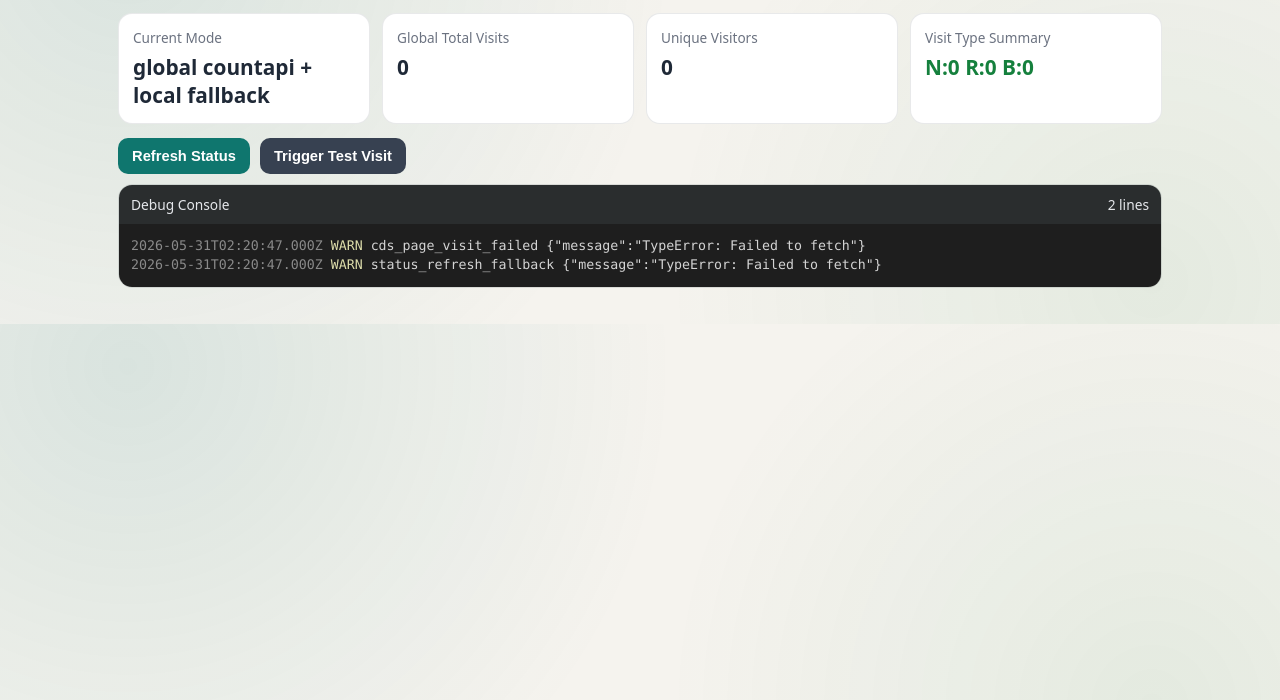
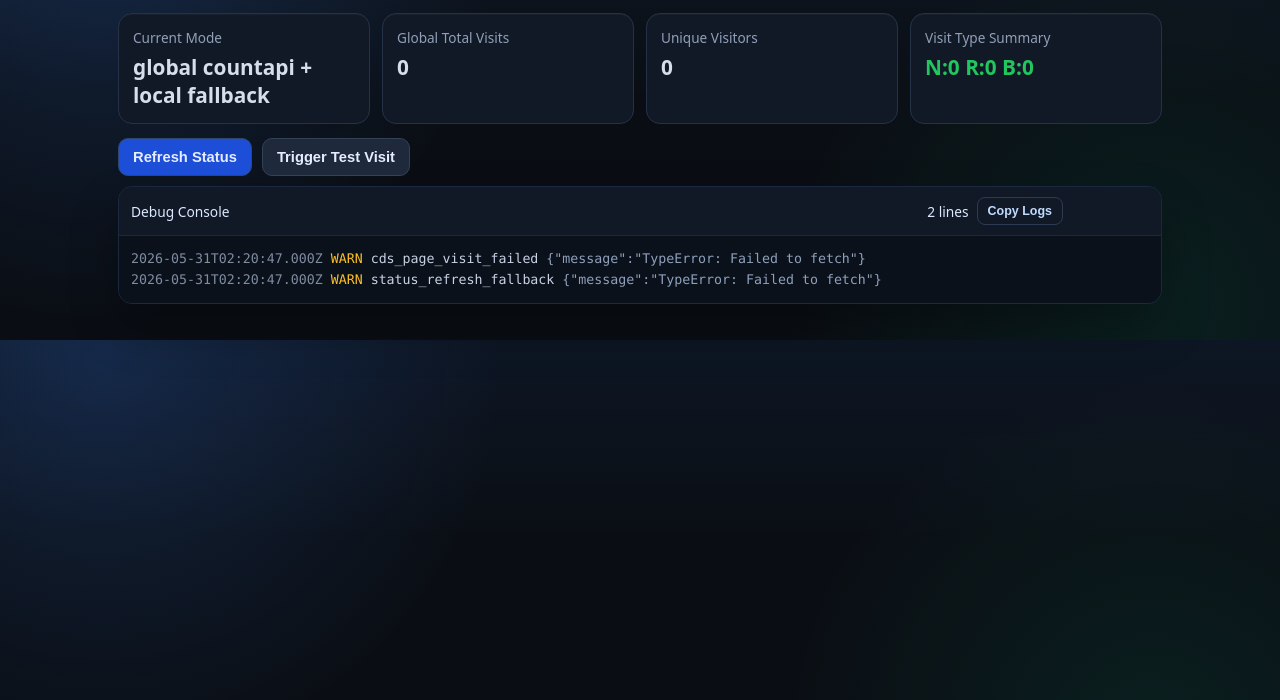
Before and after one commit to NexusDevelopments/Sit, a website: page cds.html in a window 1280 px wide. Shown: the part 100-800 px from the top of the page. Drawn offline with Linux system fonts and the light colour scheme; no server answers.

Commit message:
Redesign /cds as dark console with copy logs button

```diff
--- a/cds.html
+++ b/cds.html
@@ -6,20 +6,21 @@
     <title>Counter Debug Screen</title>
     <style>
       :root {
-        --bg: #f5f3ee;
-        --panel: #ffffff;
-        --ink: #1f2937;
-        --muted: #6b7280;
-        --accent: #0f766e;
-        --ok: #15803d;
-        --warn: #b45309;
-        --err: #b91c1c;
-        --console-bg: #1e1e1e;
-        --console-fg: #d4d4d4;
-        --console-muted: #8a8a8a;
-        --console-info: #4fc1ff;
-        --console-warn: #dcdcaa;
-        --console-error: #f48771;
+        --bg: #0a0e14;
+        --panel: #121926;
+        --ink: #d5deea;
+        --muted: #8fa0b8;
+        --accent: #3b82f6;
+        --ok: #22c55e;
+        --warn: #f59e0b;
+        --err: #ef4444;
+        --console-bg: #0b111b;
+        --console-fg: #d7dde8;
+        --console-muted: #7f8ca1;
+        --console-info: #60a5fa;
+        --console-warn: #fbbf24;
+        --console-error: #f87171;
+        --console-border: #1b2940;
       }
 
       * {
@@ -31,8 +32,9 @@
         font-family: ui-sans-serif, system-ui, -apple-system, Segoe UI, sans-serif;
         color: var(--ink);
         background:
-          radial-gradient(circle at 10% 10%, rgba(15, 118, 110, 0.12), transparent 45%),
-          radial-gradient(circle at 90% 90%, rgba(21, 128, 61, 0.08), transparent 40%),
+          radial-gradient(circle at 8% 5%, rgba(59, 130, 246, 0.18), transparent 32%),
+          radial-gradient(circle at 90% 92%, rgba(16, 185, 129, 0.1), transparent 30%),
+          linear-gradient(180deg, rgba(59, 130, 246, 0.07), transparent 45%),
           var(--bg);
       }
 
@@ -68,8 +70,9 @@
         padding: 8px 12px;
         font-size: 0.9rem;
         font-weight: 600;
-        background: rgba(15, 118, 110, 0.12);
-        color: var(--accent);
+        background: rgba(59, 130, 246, 0.15);
+        border: 1px solid rgba(96, 165, 250, 0.35);
+        color: #93c5fd;
       }
 
       .grid {
@@ -81,9 +84,10 @@
 
       .card {
         background: var(--panel);
-        border: 1px solid rgba(31, 41, 55, 0.1);
+        border: 1px solid #243248;
         border-radius: 14px;
         padding: 14px;
+        box-shadow: inset 0 1px 0 rgba(255, 255, 255, 0.03);
       }
 
       .label {
@@ -117,33 +121,55 @@
       }
 
       button {
-        border: 0;
+        border: 1px solid #2f4770;
         border-radius: 10px;
         padding: 10px 14px;
         font-size: 0.92rem;
         font-weight: 600;
         cursor: pointer;
-        background: var(--accent);
-        color: #fff;
+        background: #1d4ed8;
+        color: #e5edff;
       }
 
       button.secondary {
-        background: #374151;
+        background: #1e293b;
+        border-color: #334155;
+      }
+
+      button.ghost {
+        background: transparent;
+        border-color: #2d3b52;
+        color: #bfdbfe;
       }
 
       .console {
         border-radius: 14px;
         overflow: hidden;
-        border: 1px solid rgba(31, 41, 55, 0.12);
+        border: 1px solid var(--console-border);
+        box-shadow: 0 24px 48px rgba(0, 0, 0, 0.3);
       }
 
       .console-head {
-        background: #2a2d2e;
-        color: #e5e7eb;
+        background: #111927;
+        color: #dbe8ff;
         padding: 10px 12px;
         font-size: 0.86rem;
         display: flex;
         justify-content: space-between;
+        align-items: center;
+        border-bottom: 1px solid var(--console-border);
+      }
+
+      .console-actions {
+        display: inline-flex;
+        gap: 8px;
+        align-items: center;
+      }
+
+      .tiny {
+        border-radius: 8px;
+        padding: 6px 10px;
+        font-size: 0.78rem;
       }
 
       .console-body {
@@ -161,6 +187,7 @@
 
       .line {
         display: block;
+        padding: 1px 0;
       }
 
       .line .ts {
@@ -177,6 +204,21 @@
 
       .line.error .lvl {
         color: var(--console-error);
+      }
+
+      .line .event {
+        color: #c7d2e5;
+      }
+
+      .line .meta {
+        color: #8ea0bc;
+      }
+
+      .copy-status {
+        color: #93c5fd;
+        font-size: 0.78rem;
+        min-width: 78px;
+        text-align: right;
       }
     </style>
   </head>
@@ -217,7 +259,11 @@
       <section class="console">
         <div class="console-head">
           <span>Debug Console</span>
-          <span id="logCount">0 lines</span>
+          <div class="console-actions">
+            <span id="logCount">0 lines</span>
+            <button id="copyBtn" class="ghost tiny">Copy Logs</button>
+            <span id="copyStatus" class="copy-status"></span>
+          </div>
         </div>
         <div class="console-body" id="consoleOut"></div>
       </section>
@@ -247,8 +293,12 @@
         hitsValue: document.getElementById('hitsValue'),
         stateValue: document.getElementById('stateValue'),
         consoleOut: document.getElementById('consoleOut'),
-        logCount: document.getElementById('logCount')
+        logCount: document.getElementById('logCount'),
+        copyBtn: document.getElementById('copyBtn'),
+        copyStatus: document.getElementById('copyStatus')
       };
+
+      let lastRenderedLogs = [];
 
       function readLogs() {
         try {
@@ -303,13 +353,47 @@
 
       function lineHtml(log) {
         const safeMeta = JSON.stringify(log.meta || {});
-        return `<span class="line ${log.level}"><span class="ts">${log.time}</span> <span class="lvl">${log.level.toUpperCase()}</span> ${log.event} ${safeMeta}</span>`;
+        return `<span class="line ${log.level}"><span class="ts">${log.time}</span> <span class="lvl">${log.level.toUpperCase()}</span> <span class="event">${log.event}</span> <span class="meta">${safeMeta}</span></span>`;
+      }
+
+      function formatLogLine(log) {
+        const meta = JSON.stringify(log.meta || {});
+        return `${log.time} ${String(log.level || 'info').toUpperCase()} ${log.event} ${meta}`;
       }
 
       function renderLogs(logs) {
+        lastRenderedLogs = logs.slice();
         els.logCount.textContent = `${logs.length} lines`;
         els.consoleOut.innerHTML = logs.map(lineHtml).join('');
         els.consoleOut.scrollTop = els.consoleOut.scrollHeight;
+      }
+
+      async function copyVisibleLogs() {
+        const text = lastRenderedLogs.map(formatLogLine).join('\n');
+        if (!text) {
+          els.copyStatus.textContent = 'Nothing to copy';
+          return;
+        }
+
+        try {
+          await navigator.clipboard.writeText(text);
+          els.copyStatus.textContent = 'Copied';
+        } catch {
+          const area = document.createElement('textarea');
+          area.value = text;
+          area.setAttribute('readonly', '');
+          area.style.position = 'absolute';
+          area.style.left = '-9999px';
+          document.body.appendChild(area);
+          area.select();
+          document.execCommand('copy');
+          document.body.removeChild(area);
+          els.copyStatus.textContent = 'Copied';
+        }
+
+        setTimeout(() => {
+          els.copyStatus.textContent = '';
+        }, 1400);
       }
 
       async function renderStatus() {
@@ -374,6 +458,7 @@
 
       document.getElementById('refreshBtn').addEventListener('click', renderStatus);
       document.getElementById('visitBtn').addEventListener('click', triggerVisit);
+      els.copyBtn.addEventListener('click', copyVisibleLogs);
 
       countApiHit(counterKeys.cds)
         .then((value) => pushLog('info', 'cds_page_visit', { value }))
```
